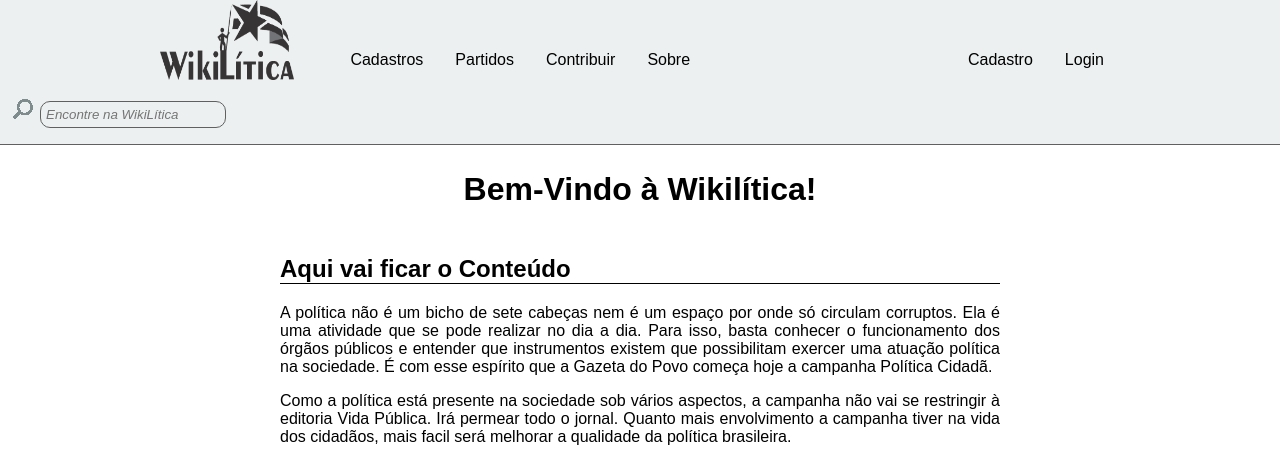
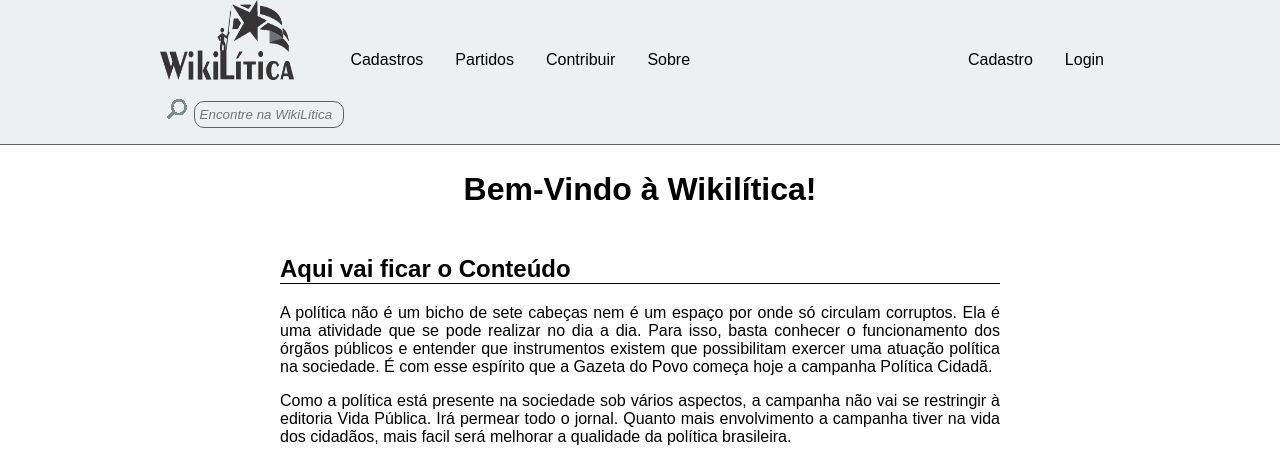
Before and after one commit to arthurfalcao/wikilitica, a PHP site: page / in a window 1280 px wide. Shown: the top 449 px of the page. Run offline with PHP 8.4, Linux system fonts and the light colour scheme.

Commit message:
Corrigido local da pesquisa

```diff
--- a/index.html
+++ b/index.html
@@ -28,7 +28,7 @@
 				</ul>
 			</div>
 		</div>
-				<ul>
+				<ul id="pesquisa">
 					<li id="busca"><form action="#"><input type="text" name="busca" placeholder="Encontre na WikiLítica"></form></li>
 				</u>
 	</div>
--- a/static/css/estilo.css
+++ b/static/css/estilo.css
@@ -99,10 +99,14 @@ li.dropdown {
     background: #ecf0f1;
 
 }
+#pesquisa{
+    width: 50%;
+    margin-left: 12%;
+}
 #busca{
 
     list-style-image: url("../img/lupa.png");
-    width:30%;
+    width:50%;
 }
 #busca input{
     font-style: italic;
```
